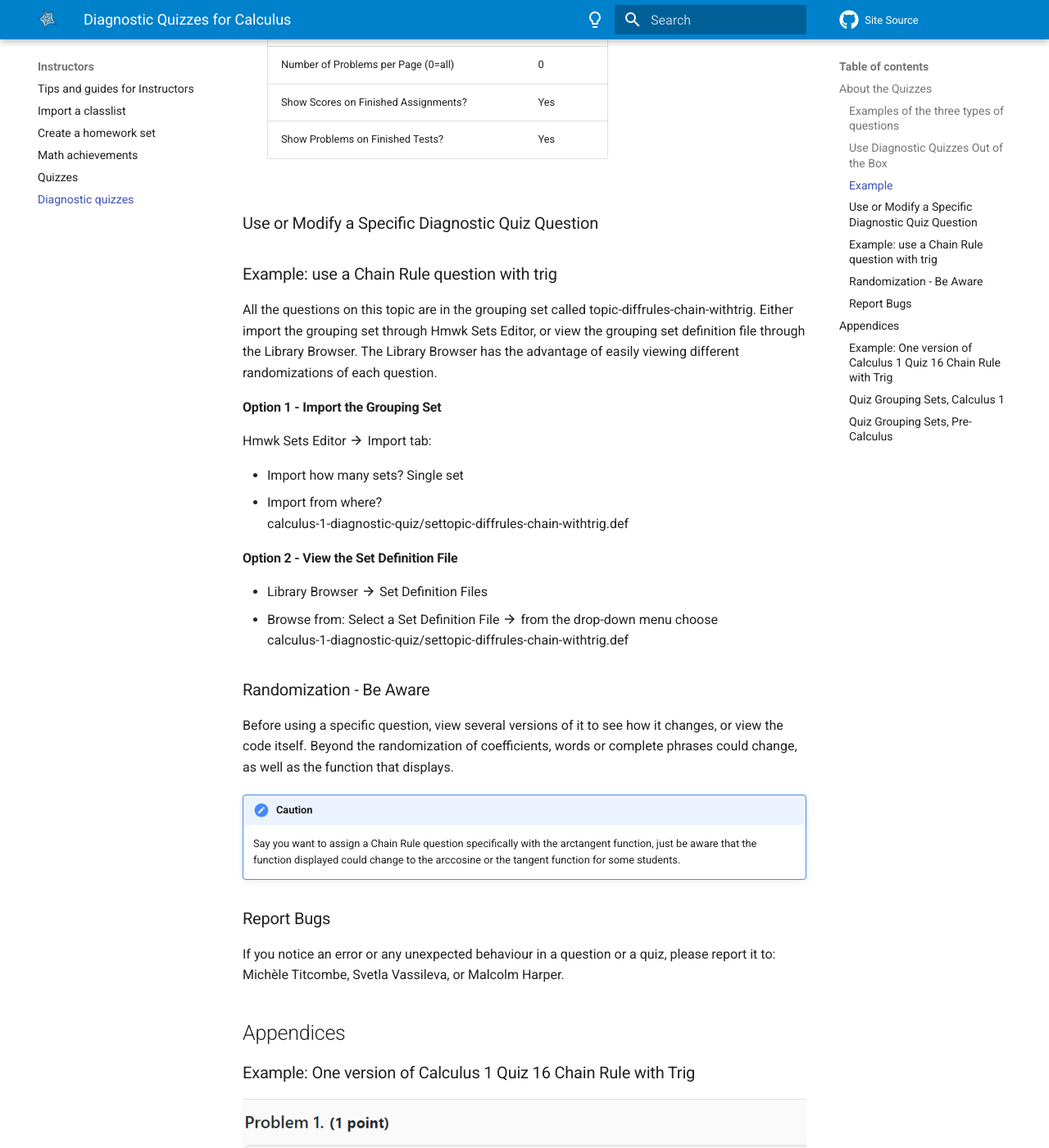
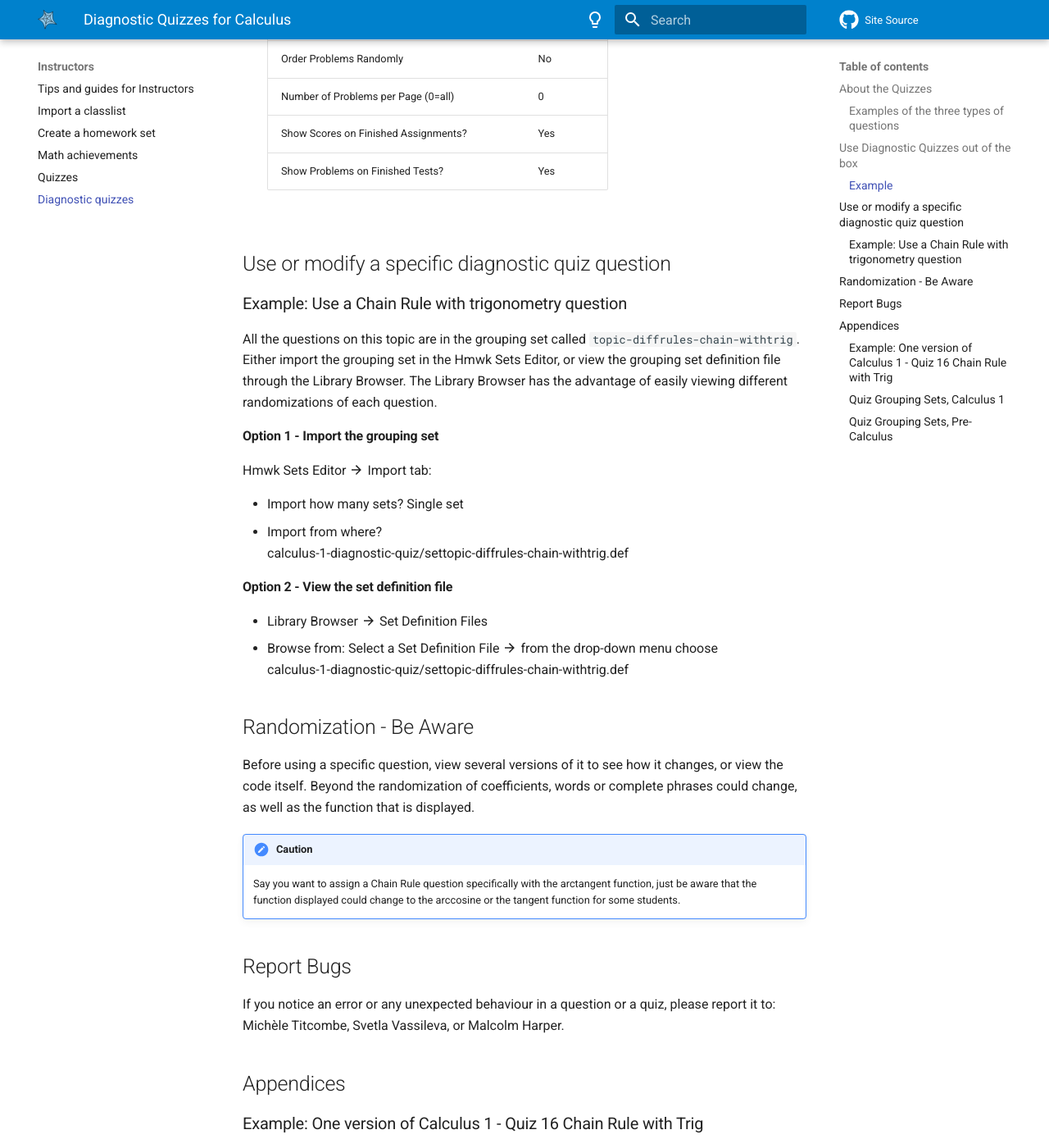
Before and after one commit to cslmath/champlainww.ca, an MkDocs documentation site: the page built from docs/instructors/ins-diagnostic-quizzes.md, in a window 1280 px wide and 1400 px high, scrolled down 2445 px. Shown: the whole window at 82% size. Built offline with MkDocs 1.6.1 and Material for MkDocs 9.7.7, drawn with Linux system fonts in a browser that asks for light colours; comment, search, counter and statistics services are not loaded; old or Windows-style settings are respelled for this version of MkDocs; some of the changed text lies outside the part shown.

Commit message:
Minor tweaks and tyos corrections.
Closes #2

```diff
--- a/docs/instructors/ins-diagnostic-quizzes.md
+++ b/docs/instructors/ins-diagnostic-quizzes.md
@@ -13,8 +13,8 @@
 
 ## About the Quizzes
 
-Each Quiz contains five questions that are drawn randomly from a larger grouping set of ten or more questions.
-Each question is one of three types: (1) Multiple Choice, (2) Multiple Select, or (3) True or false.
+Each quiz contains five questions that are drawn randomly from a larger grouping set of ten or more questions.
+Each question is one of three types: (1) Multiple Choice, (2) Multiple Select, or (3) True or False.
 
 ### Examples of the three types of questions
 
@@ -22,19 +22,19 @@
 
 ![Multiple choice quiz question](ins-diagnostic-quizzes/example-multiplechoice.png)
 
-Exactly one answer is correct. The choice order changes, but “None of the above” is always last.
+Exactly one answer is correct. The choice order changes, but _“None of the above”_ is always last.
 
 #### Multiple Select
 
 ![Multiple select quiz question](ins-diagnostic-quizzes/example-multipleselect.png)
 
-At least one answer is correct. The choice order changes, but “None of the above” is always last.
+At least one answer is correct. The choice order changes, but _“None of the above”_ is always last.
 
 #### True or False
 
 ![True or false quiz question](ins-diagnostic-quizzes/example-truefalse.png)
 
-### Use Diagnostic Quizzes Out of the Box
+## Use Diagnostic Quizzes out of the box
 
 Each Quiz contains five questions that are drawn randomly
 from a larger grouping set of ten or more questions.
@@ -47,7 +47,7 @@
 
 ### Example
 
-To use _Quiz 16 Chain Rule with Trig_ (Note: the grouping set is topic-diffrules-chain-withtrig)
+To use _Quiz 16 Chain Rule with Trig_ (Note: the grouping set is `topic-diffrules-chain-withtrig`)
 
 !!! info
 
@@ -56,22 +56,22 @@
     _three_ types of files.  The problem files live in the library as usual, but to use these quizzes,
     you will have to import both the quiz set _and_ one or more _grouping sets_ into your WeBWorK course.
 
-1. Import the Quiz and its Grouping Set
+1. Import the quiz and its grouping set
     Hmwk Sets Editor :material-arrow-right: Import tab:
     * Import how many sets? Multiple sets
     * Import from where?
     calculus-1-diagnostic-quiz/setQuiz_16_Chain_Rule_with_Trig.def
     calculus-1-diagnostic-quiz/settopic-diffrules-chain-withtrig.def
-1. Assign the Quiz and unassign the Grouping Set
+1. Assign the quiz and unassign the grouping set
     Hmwk Sets Editor :material-arrow-right: Set List :material-arrow-right: Edit Assigned Users column (click on the ratio, e.g., 1/24 if there are 24 users):
     * Quiz 16 Chain Rule with Trig :material-arrow-right: Assign to students  (e.g., 24/24 for all users)
     * topic-diffrules-chain-withtrig :material-arrow-right: Assign to no one (e.g., 0/24 for no users)
-1. Quiz Open and Close Dates
+1. Set the quiz Open and Close Dates
 Hmwk Sets Editor :material-arrow-right: Set List :material-arrow-right: Click on the pencil beside the Quiz, e.g. Quiz 16 Chain Rule with Trig :material-arrow-right: Modify dates:
     * Opens:
     * Closes:
     * Answers Available:
-1. Quiz Default Settings
+1. Verify the quiz Default Settings
 
     | Setting | Default |
     |---|---|
@@ -85,13 +85,15 @@
     | Show Scores on Finished Assignments? |  Yes |
     | Show Problems on Finished Tests? |  Yes |
 
-### Use or Modify a Specific Diagnostic Quiz Question
+## Use or modify a specific diagnostic quiz question
 
-### Example: use a Chain Rule question with trig
+### Example: Use a Chain Rule with trigonometry question
 
-All the questions on this topic are in the grouping set called topic-diffrules-chain-withtrig. Either import the grouping set through Hmwk Sets Editor, or view the grouping set definition file through the Library Browser. The Library Browser has the advantage of easily viewing different randomizations of each question.
+All the questions on this topic are in the grouping set called `topic-diffrules-chain-withtrig`.
+Either import the grouping set in the Hmwk Sets Editor, or view the grouping set definition file through the Library Browser.
+The Library Browser has the advantage of easily viewing different randomizations of each question.
 
-#### Option 1 - Import the Grouping Set
+#### Option 1 - Import the grouping set
 
 Hmwk Sets Editor :material-arrow-right: Import tab:
 
@@ -99,29 +101,29 @@
 * Import from where?
     calculus-1-diagnostic-quiz/settopic-diffrules-chain-withtrig.def
 
-#### Option 2 - View the Set Definition File
+#### Option 2 - View the set definition file
 
 * Library Browser :material-arrow-right: Set Definition Files
 * Browse from: Select a Set Definition File  :material-arrow-right:  from the drop-down menu choose
     calculus-1-diagnostic-quiz/settopic-diffrules-chain-withtrig.def
 
-### Randomization - Be Aware
+## Randomization - Be Aware
 
 Before using a specific question, view several versions of it to see how it changes, or view the code itself.
-Beyond the randomization of coefficients, words or complete phrases could change, as well as the function that displays.
+Beyond the randomization of coefficients, words or complete phrases could change, as well as the function that is displayed.
 
 !!! caution
     Say you want to assign a Chain Rule question specifically with the arctangent function,
     just be aware that the function displayed could change to the arccosine or the tangent function for some students.
 
-### Report Bugs
+## Report Bugs
 
 If you notice an error or any unexpected behaviour in a question or a quiz,
 please report it to:  Michèle Titcombe, Svetla Vassileva, or Malcolm Harper.
 
 ## Appendices
 
-### Example: One version of Calculus 1 Quiz 16 Chain Rule with Trig
+### Example: One version of Calculus 1 - Quiz 16 Chain Rule with Trig
 
 ![Quiz 16 version 1](ins-diagnostic-quizzes/Quiz16version1.png)
 
```
Also changed, not shown: docs/instructors/ins-math-achievements.md (+1 -0 lines), docs/instructors/instructors.md (line endings or trailing spaces).
